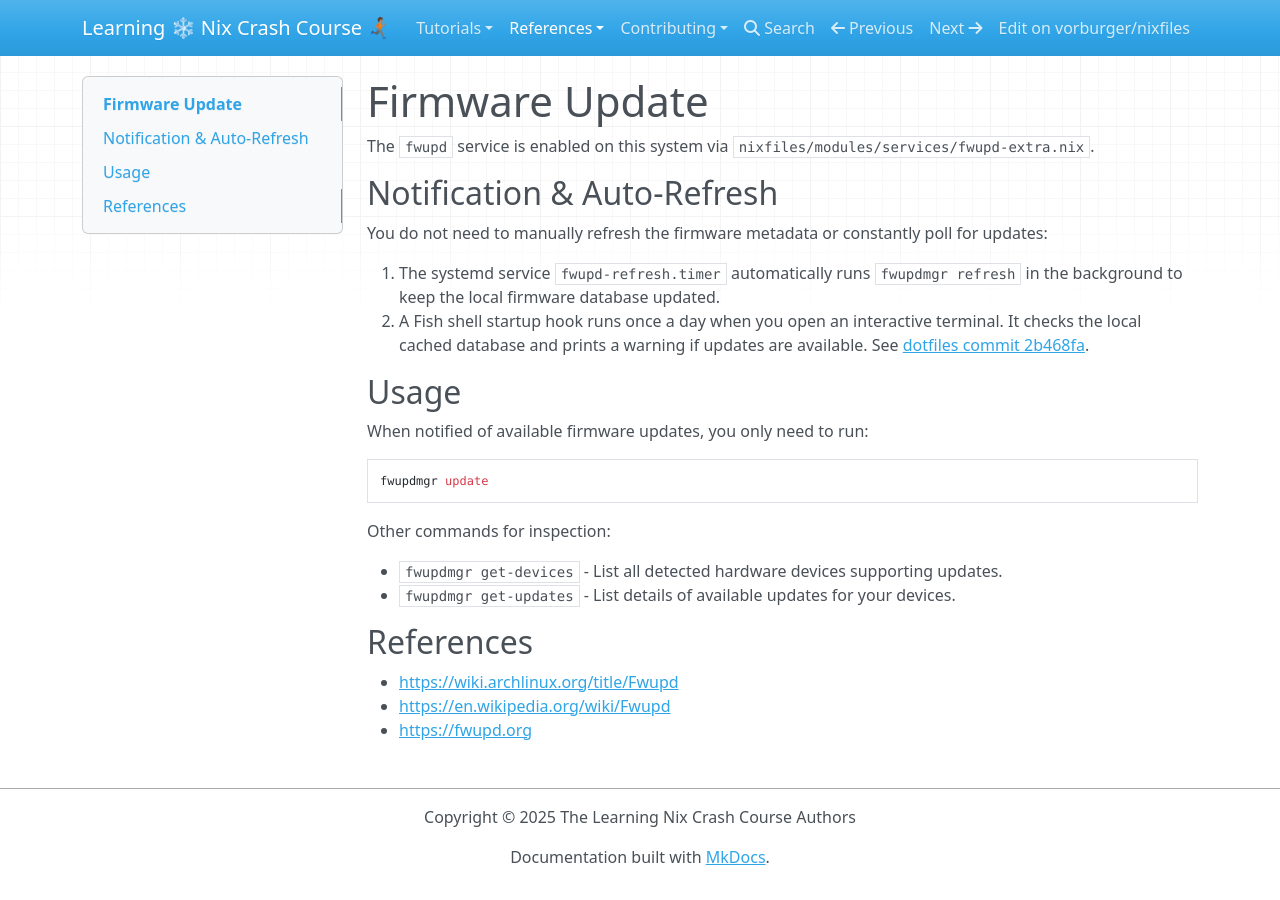
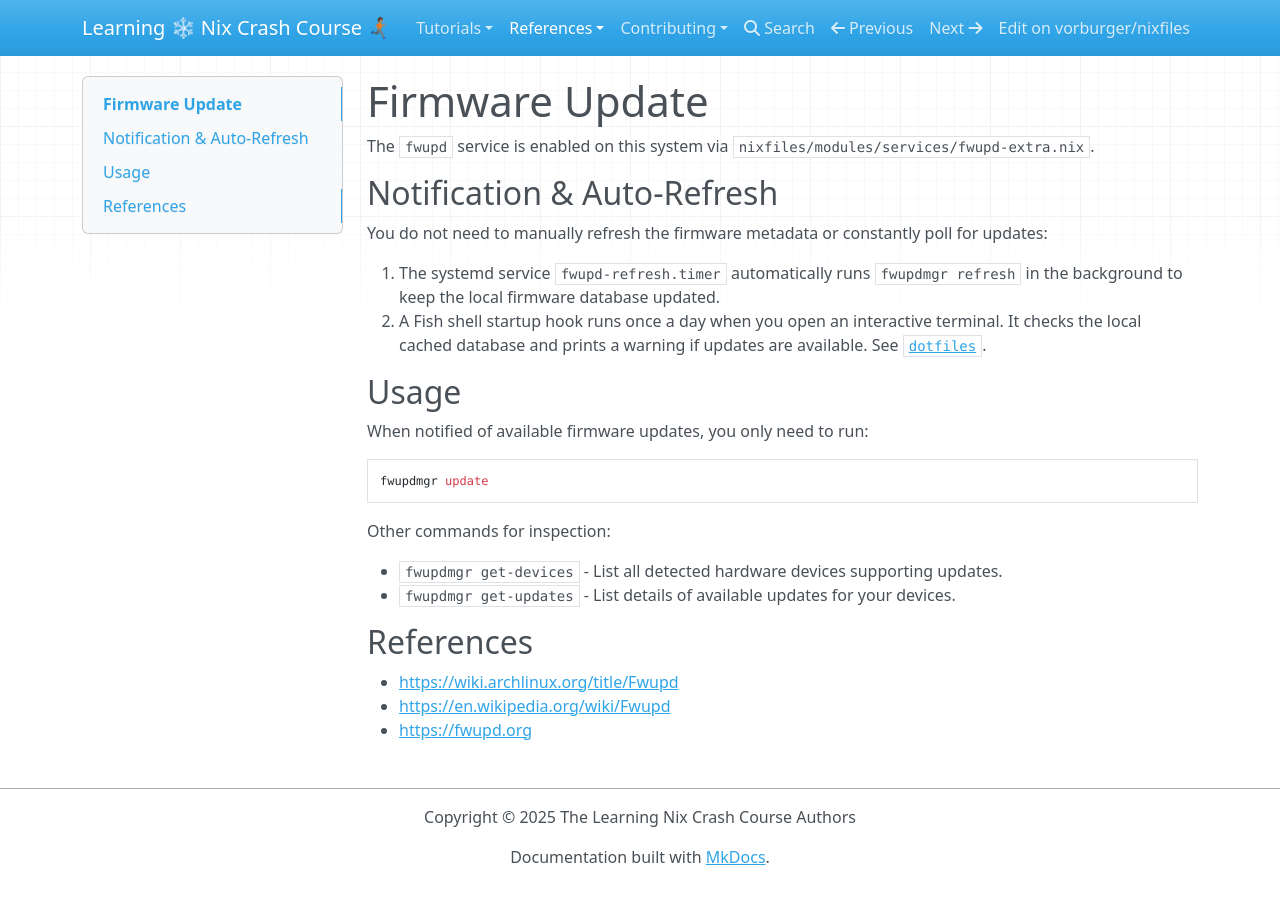
Before and after one commit to vorburger/nixfiles, an MkDocs documentation site: the page built from docs/docs/reference/fwupd.md, in a window 1280 px wide. Built offline with MkDocs 1.6.1, drawn with Linux system fonts in a browser that asks for light colours; nearby versions of some CDN libraries.

Commit message:
docs: Fix fwupd dotfiles link

```diff
--- a/docs/docs/reference/fwupd.md
+++ b/docs/docs/reference/fwupd.md
@@ -7,7 +7,7 @@ The `fwupd` service is enabled on this system via `nixfiles/modules/services/fwu
 You do not need to manually refresh the firmware metadata or constantly poll for updates:
 
 1. The systemd service `fwupd-refresh.timer` automatically runs `fwupdmgr refresh` in the background to keep the local firmware database updated.
-2. A Fish shell startup hook runs once a day when you open an interactive terminal. It checks the local cached database and prints a warning if updates are available. See [dotfiles commit 2b468fa](https://github.com/vorburger/dotfiles/commit/2b468faadca2ccee819a8a3fee3990aa299537de).
+2. A Fish shell startup hook runs once a day when you open an interactive terminal. It checks the local cached database and prints a warning if updates are available. See [`dotfiles`](https://github.com/vorburger/dotfiles/commit/a6af1c9b067063b64214228e973dc25fa2c7be20).
 
 ## Usage
 
```
